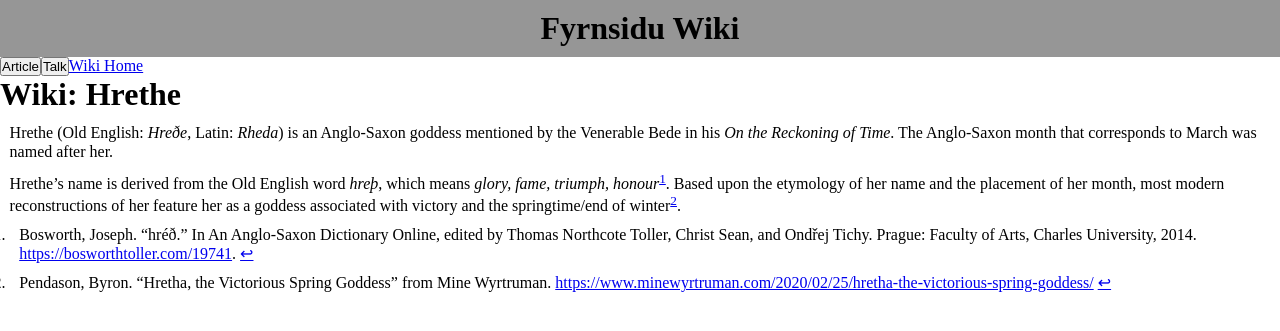
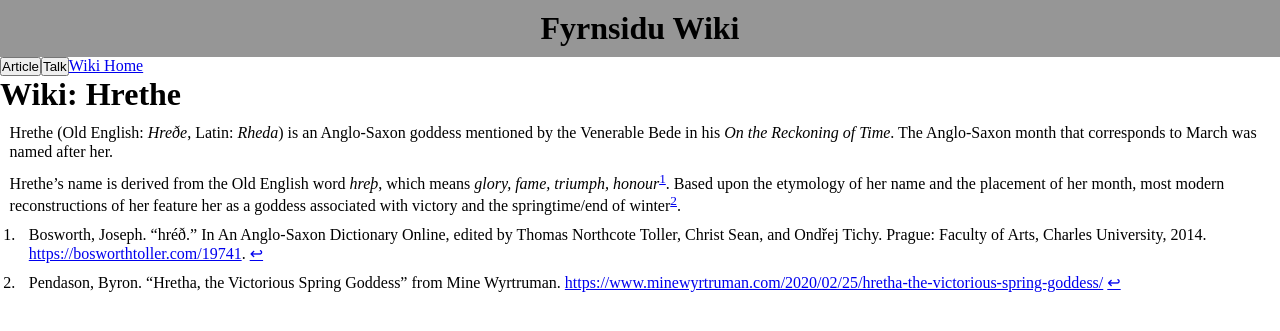
Before and after one commit to byronpendason/byronpendason.github.io, a Jekyll site: the page built from _wiki/hrethe.md, in a window 1280 px wide. Shown: the top 331 px of the page. Built offline with Jekyll 4.4.1, drawn with Linux system fonts in a browser that asks for light colours; comment, search, counter and statistics services are not loaded.

Commit message:
Update wiki.css

```diff
--- a/css/wiki.css
+++ b/css/wiki.css
@@ -29,7 +29,7 @@ body {
   color: black;
   min-height: 85%;
 }
-#content p,ul,ol {
+#content p,ul,ol,li {
   margin: 0.6em;
   line-height: 1.2;
 }
```
